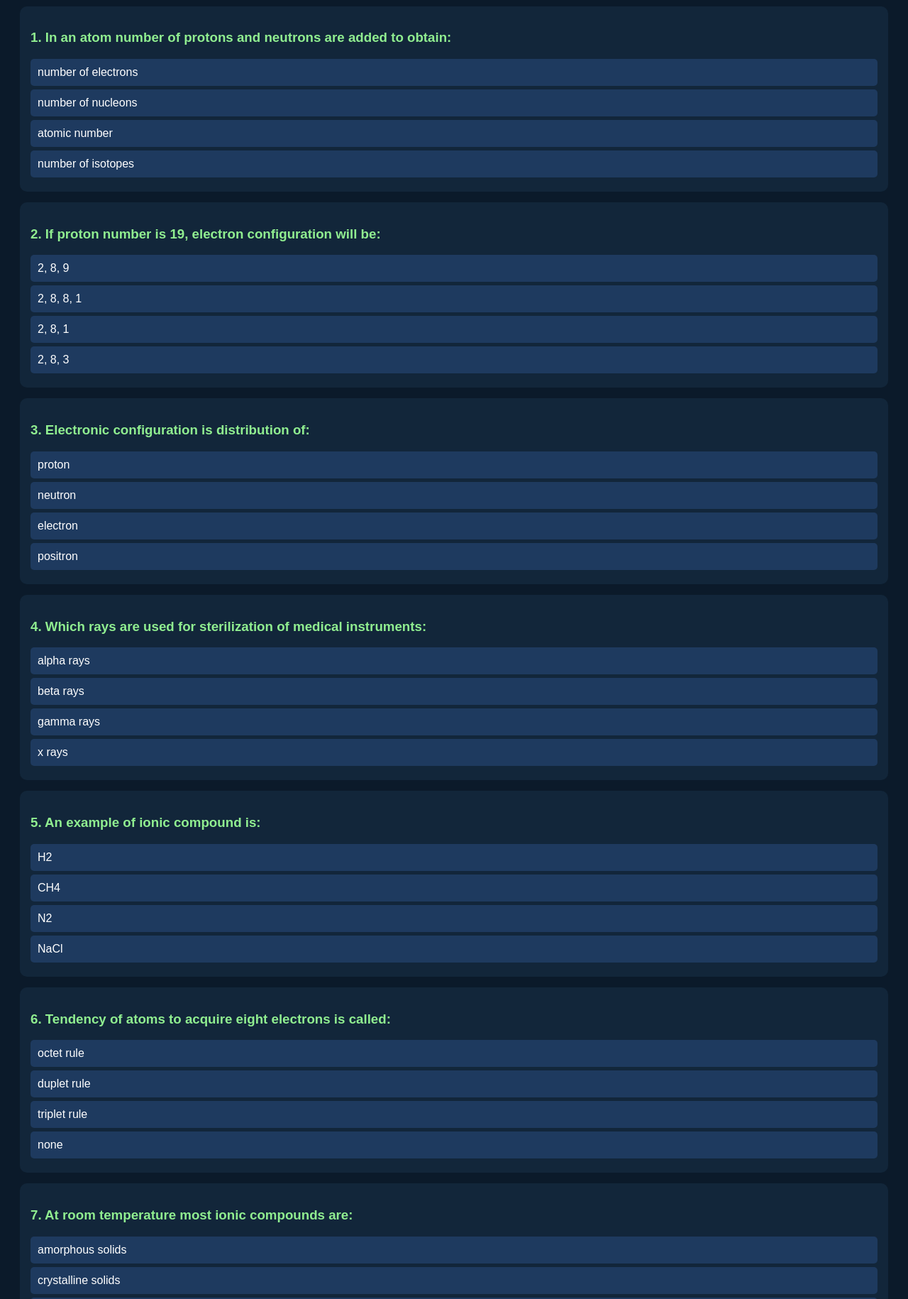
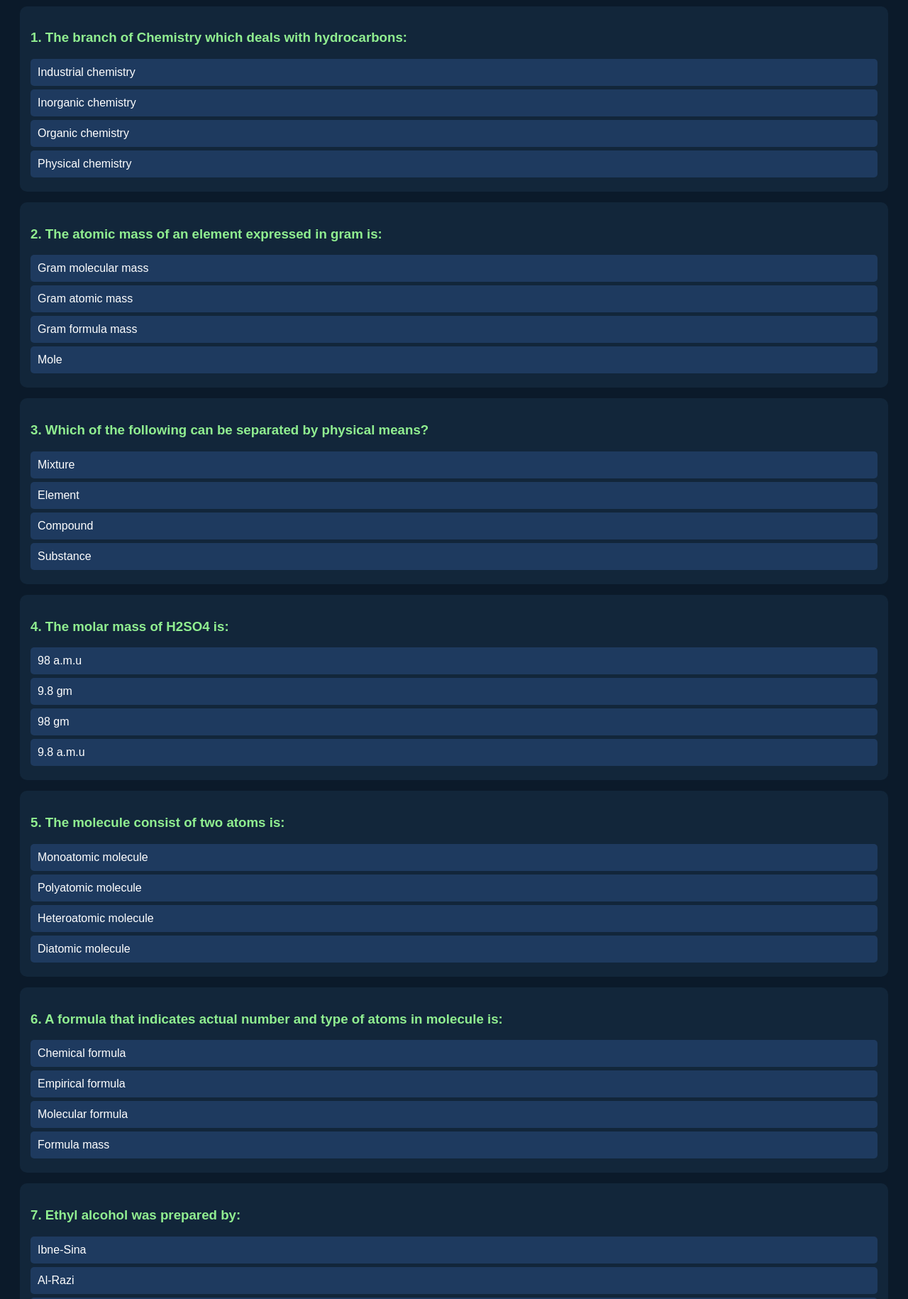
Before and after one commit to RTS-Sachal/chemistry9, a plain HTML site: page index.html in a window 1280 px wide. Shown: the part 140-1970 px from the top of the page at 71% size. Drawn offline with Linux system fonts and the light colour scheme.

Commit message:
Update index.html

```diff
--- a/index.html
+++ b/index.html
@@ -69,7 +69,115 @@ margin-top:10px;
 <script>
 
 const quiz = [
+{
+q:"The branch of Chemistry which deals with hydrocarbons:",
+options:[
+"Industrial chemistry",
+"Inorganic chemistry",
+"Organic chemistry",
+"Physical chemistry"
+],
+correct:2
+},
 
+{
+q:"The atomic mass of an element expressed in gram is:",
+options:[
+"Gram molecular mass",
+"Gram atomic mass",
+"Gram formula mass",
+"Mole"
+],
+correct:1
+},
+
+{
+q:"Which of the following can be separated by physical means?",
+options:[
+"Mixture",
+"Element",
+"Compound",
+"Substance"
+],
+correct:0
+},
+
+{
+q:"The molar mass of H2SO4 is:",
+options:[
+"98 a.m.u",
+"9.8 gm",
+"98 gm",
+"9.8 a.m.u"
+],
+correct:2
+},
+
+{
+q:"The molecule consist of two atoms is:",
+options:[
+"Monoatomic molecule",
+"Polyatomic molecule",
+"Heteroatomic molecule",
+"Diatomic molecule"
+],
+correct:3
+},
+
+{
+q:"A formula that indicates actual number and type of atoms in molecule is:",
+options:[
+"Chemical formula",
+"Empirical formula",
+"Molecular formula",
+"Formula mass"
+],
+correct:2
+},
+
+{
+q:"Ethyl alcohol was prepared by:",
+options:[
+"Ibne-Sina",
+"Al-Razi",
+"Al-Beruni",
+"Jabir bin Hayan"
+],
+correct:1
+},
+
+{
+q:"Which of the following is NOT homoatomic:",
+options:[
+"H2",
+"NH3",
+"O2",
+"N2"
+],
+correct:1
+},
+
+{
+q:"The empirical formula of hydrogen peroxide is:",
+options:[
+"H2O2",
+"HO",
+"OH",
+"O2H2"
+],
+correct:1
+},
+
+{
+q:"A piece of matter in pure form is termed as:",
+options:[
+"Radical",
+"Mixture",
+"Compound",
+"Substance"
+],
+correct:3
+},
 {
 q:"In an atom number of protons and neutrons are added to obtain:",
 options:[
```
